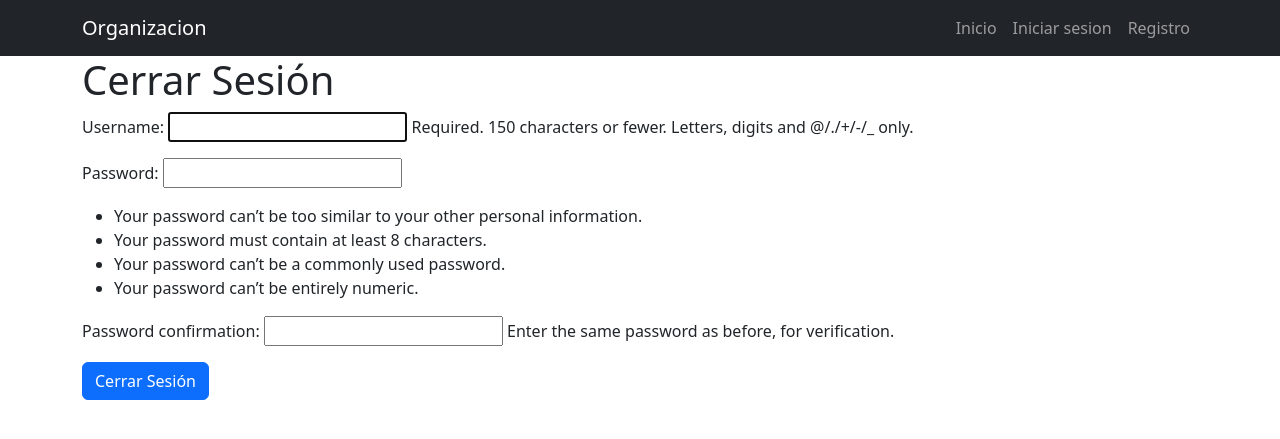
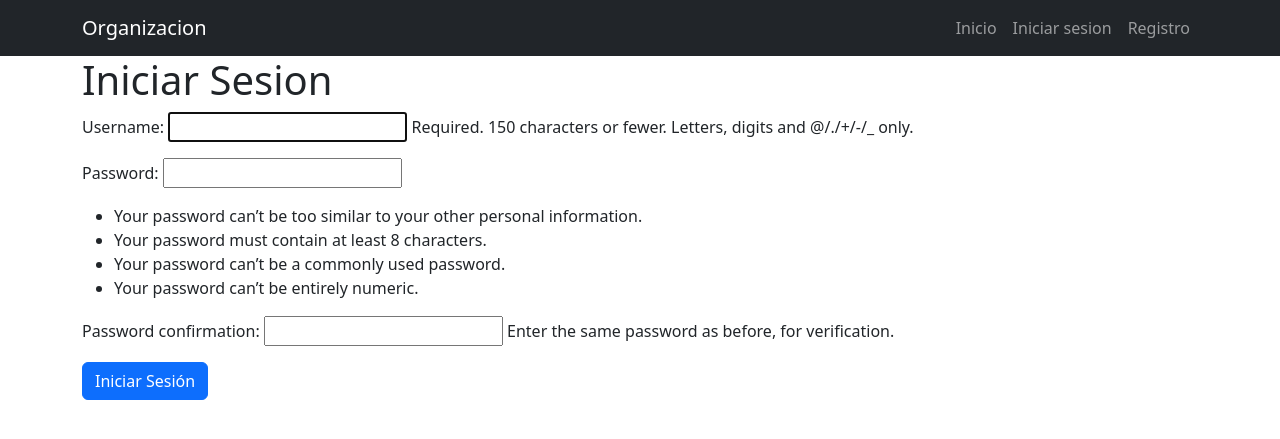
Before and after one commit to SantanaLeoGe/Proyecto_IG, a Django app: page /signup/ in a window 1280 px wide. Shown: the top 439 px of the page. Run offline with Django 4.2, Linux system fonts and the light colour scheme.

Commit message:
Change label signup

```diff
--- a/tasks/templates/signup.html
+++ b/tasks/templates/signup.html
@@ -1,13 +1,13 @@
 {% extends 'base.html' %} {% block content %}
 
 <div class="container">
-  <h1>Cerrar Sesión</h1>
+  <h1>Iniciar Sesion</h1>
 
   {{error}}
 
   <form action="/signup/" method="POST">
     {% csrf_token %} {{form.as_p}}
-    <button class="btn btn-primary">Cerrar Sesión</button>
+    <button class="btn btn-primary">Iniciar Sesión</button>
   </form>
 </div>
 {% endblock %}
```
